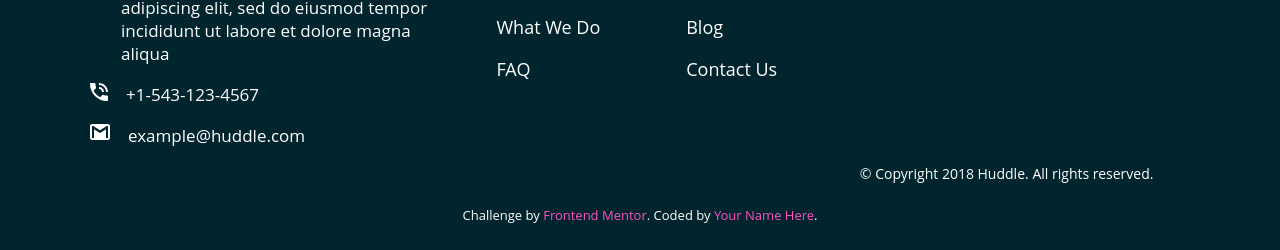
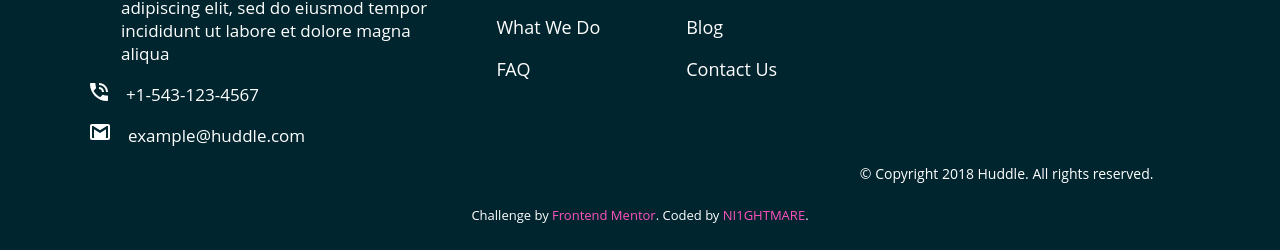
Before and after one commit to Niightmare/huddle-landing, a plain HTML site: page index.html in a window 1280 px wide. Shown: the part 2486-2736 px from the top of the page. Drawn offline with Linux system fonts and the light colour scheme.

Commit message:
dev name added on footer

```diff
--- a/index.html
+++ b/index.html
@@ -177,7 +177,7 @@
           Challenge by
           <a href="https://www.frontendmentor.io?ref=challenge" target="_blank"
             >Frontend Mentor</a
-          >. Coded by <a href="#">Your Name Here</a>.
+          >. Coded by <a href="#">NI1GHTMARE</a>.
         </p>
       </footer>
     </div>
```
